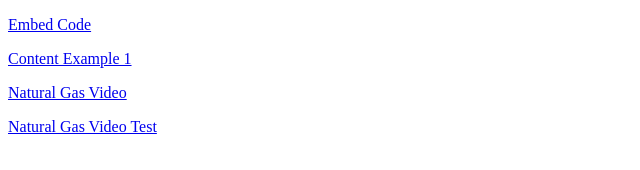
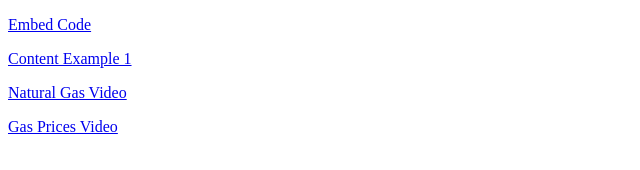
Before and after one commit to avaas19/ukraineh5p, a plain HTML site: page index.html in a window 1280 px wide. Shown: the full height of the page, 0-640 px from the left. Drawn offline with Linux system fonts and the light colour scheme.

Commit message:
Update index.html

```diff
--- a/index.html
+++ b/index.html
@@ -4,7 +4,7 @@
 	<p><a href="/ukraineh5p/embedcode.html">Embed Code</a></p>
 	<p><a href="/ukraineh5p/h5p-standalone-1.3.x/demo/content-example-1.html">Content Example 1</a></p>
 	<p><a href="/ukraineh5p/h5p-standalone-1.3.x/demo/naturalgas.html">Natural Gas Video</a></p>
-	<p><a href="/ukraineh5p/naturalgas.html">Natural Gas Video Test</a></p>
+	<p><a href="/ukraineh5p/gasprices.html">Gas Prices Video</a></p>
 
 </body>
 </html>
```
